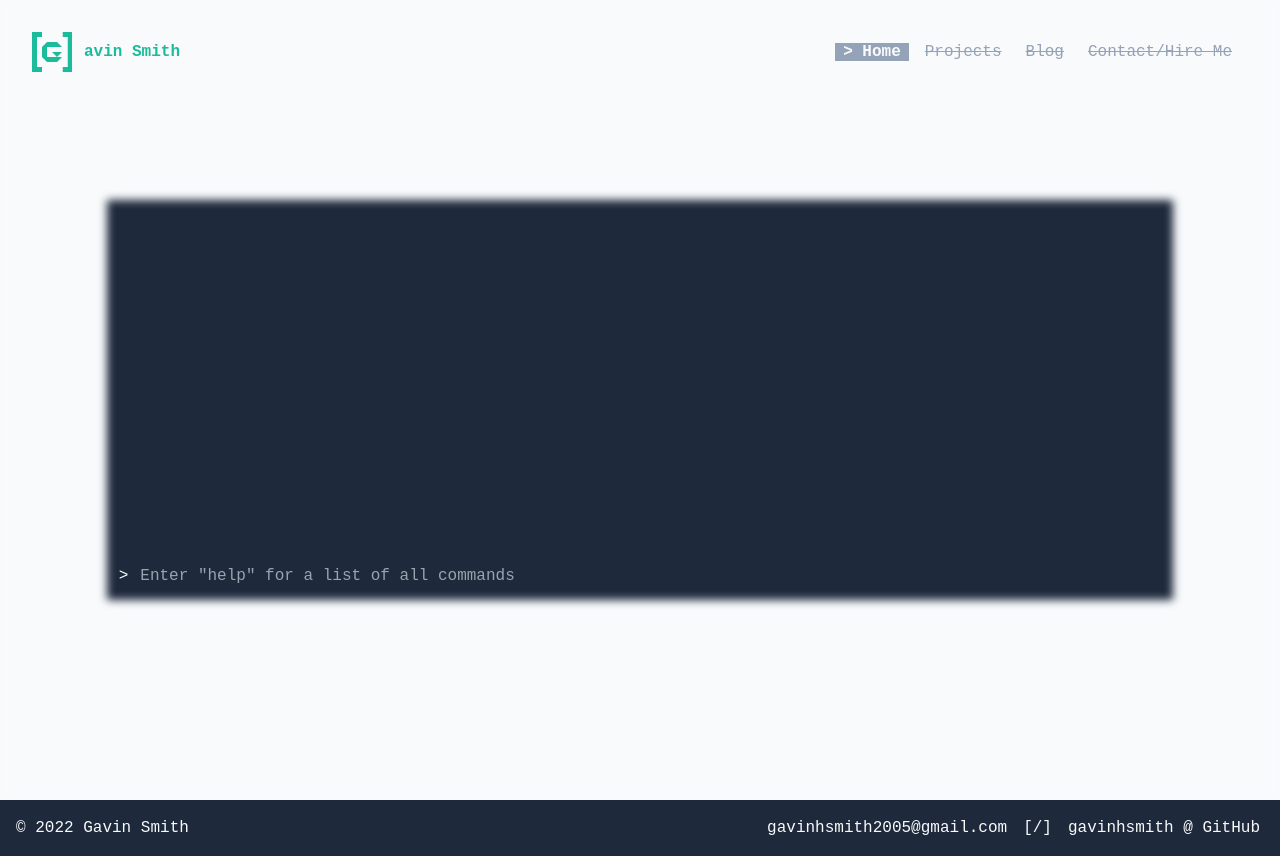
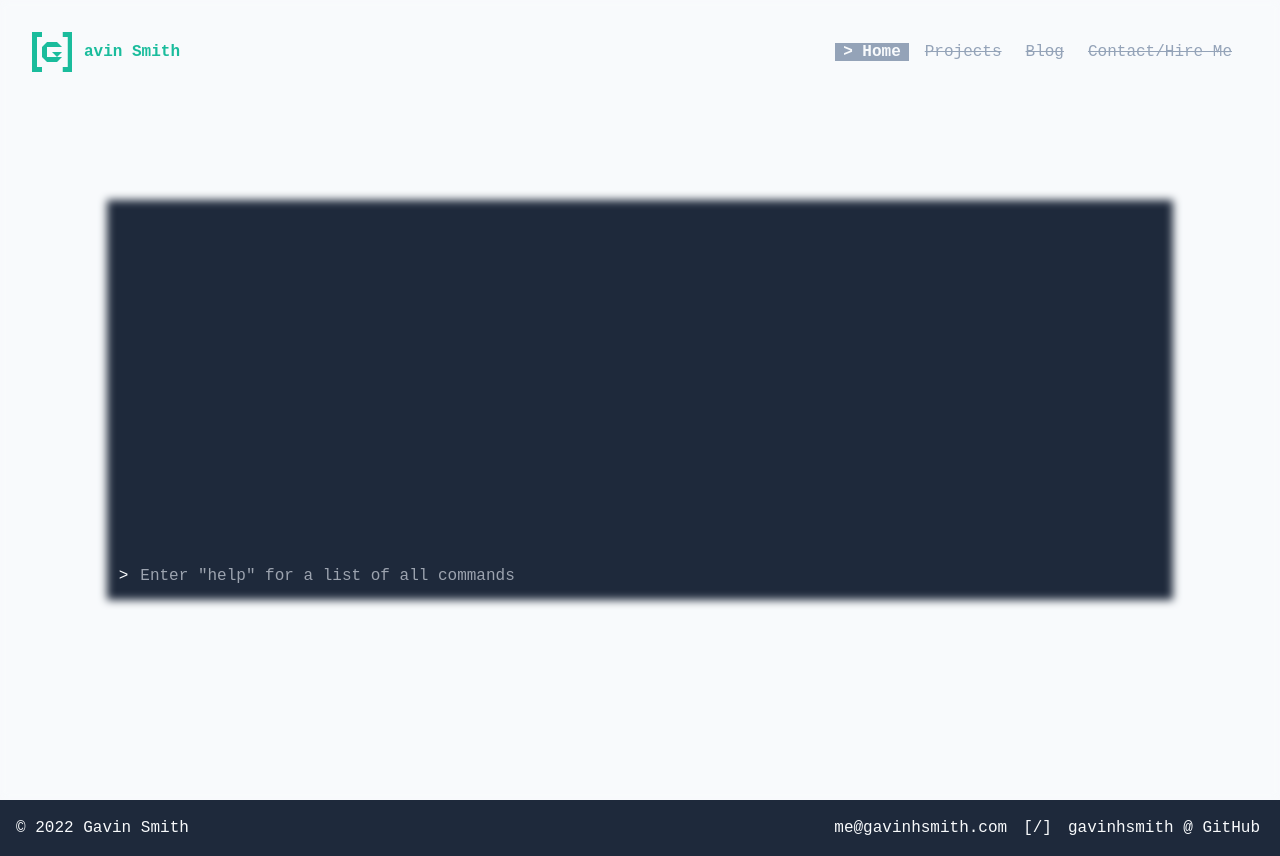
Before and after one commit to gavinhsmith/gavinhsmith.com, a Next.js app: page / in a window 1280 px wide. Built offline with nearby package versions, Linux system fonts and the light colour scheme.

Commit message:
Change email to me@gavinhsmith.com

```diff
--- a/pages/components/Layout/Footer.tsx
+++ b/pages/components/Layout/Footer.tsx
@@ -6,7 +6,7 @@ export default function Footer() {
         <footer className='p-4 bg-dark text-light w-full flex flex-col md:flex-row items-center justify-center md:justify-between'>
             <p>&copy; 2022 Gavin Smith</p>
             <div className='flex flex-col md:flex-row items-center align-center'>
-                <ExternalLink href="mailto:gavinhsmith2005@gmail.com"><span className='m-1'>gavinhsmith2005@gmail.com</span></ExternalLink>
+                <ExternalLink href="mailto:me@gavinhsmith.com"><span className='m-1'>me@gavinhsmith.com</span></ExternalLink>
                 <span className='hidden md:block mx-3'><LoadingIcon /></span>
                 <ExternalLink href="https://github.com/gavinhsmith"><span className='m-1'>gavinhsmith @ GitHub</span></ExternalLink>
             </div>
```
